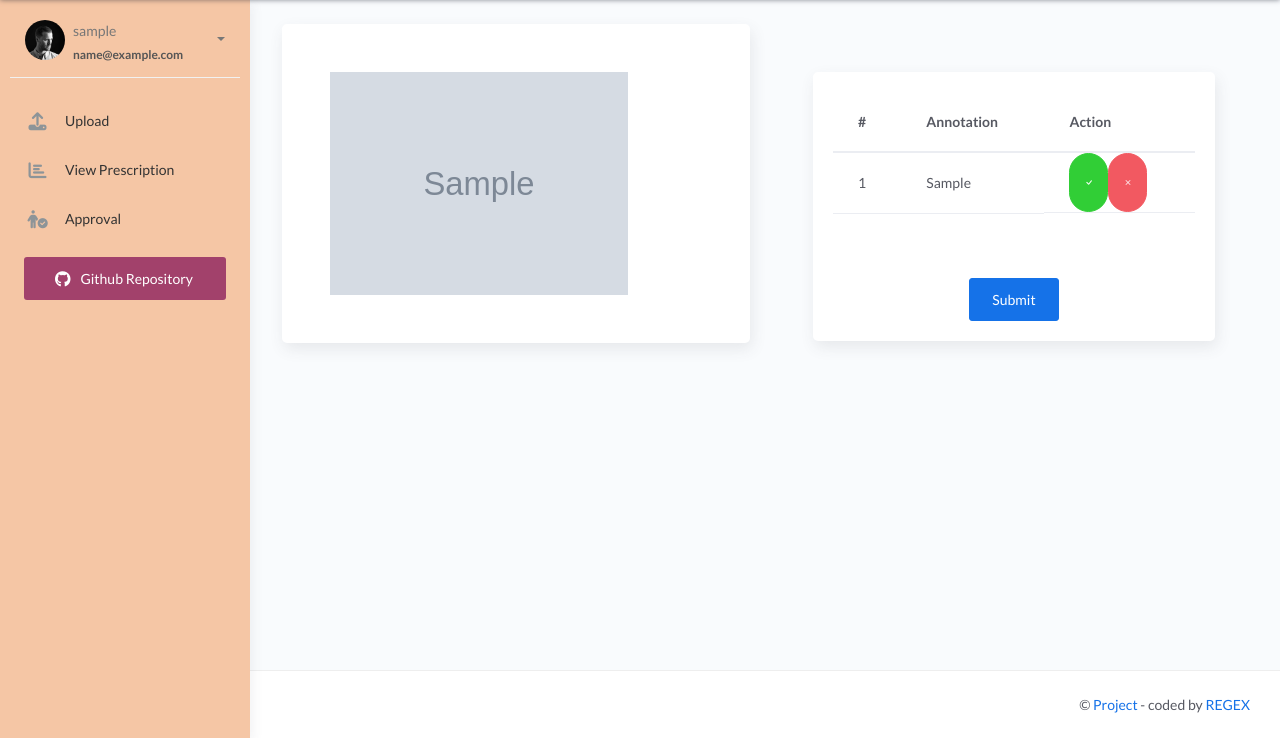
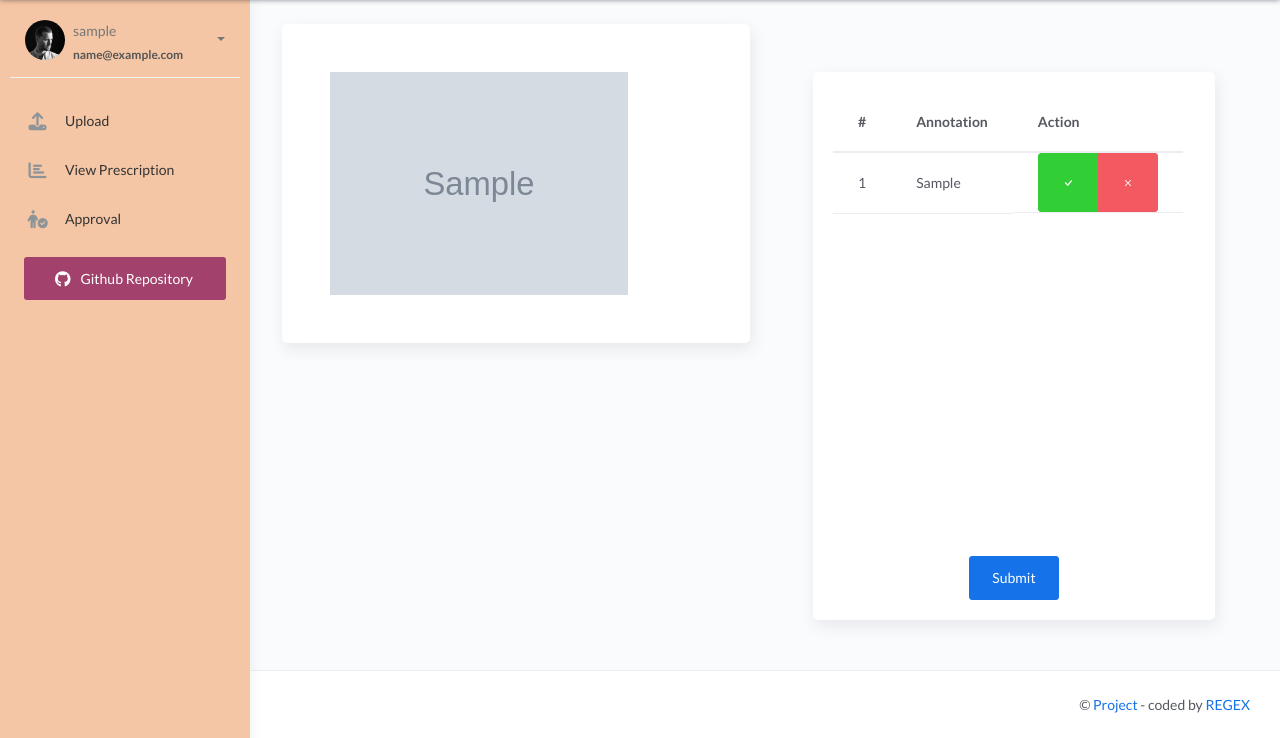
Before and after one commit to adityarajsahu/Medecoder, a Django app: template templates/pages/approvalPage.html in a window 1280 px wide. Shown: the part 62-800 px from the top of the page. Run offline with Django 4.2, Linux system fonts and the light colour scheme; a user stored in the database is signed in; tables that the repository leaves empty hold one stand-in row (values such as "Sample post"); the template is opened without the code that fills it: most values are stand-ins (such as "Sample title", 1, 10 or a date in 2020); grey boxes marked "Sample" are stand-in pictures; some libraries are stand-ins or nearby versions.

Commit message:
approval page css changes

```diff
--- a/templates/pages/approvalPage.html
+++ b/templates/pages/approvalPage.html
@@ -18,7 +18,7 @@
         <div class="card">
           <!-- <img src="{{digitised_image_uri}}" width="80%" alt="pres" /> -->
           <div class="card-body">
-            <table class="table table-hover">
+            <table class="table table-hover" style='height:50vh; display:block; overflow:scroll;'>
                 <thead>
                     <tr>
                         <th scope="col">#</th>
@@ -34,8 +34,12 @@
                       <td>{{forloop.counter}}</td>
                       <td>{{x}}</td>
                       <td class="d-flex">
-                        <button class="btn btn-success btn-sm" style = "border-radius: 25px; " onclick="buttonClick(`{{forloop.counter}}`,true);" id = "{{forloop.counter}}"><i class="bi bi-check"></i></button>
-                        <button class="btn btn-danger btn-sm" style = "border-radius: 25px;" onclick="buttonClick(`{{forloop.counter}}n`,false)" id = "{{forloop.counter}}n"><i class="bi bi-x"></i></button>
+                        <div class="btn-group" role="group" aria-label="Basic example">
+                          <button type="button" class="btn btn-success" onclick="buttonClick(`{{forloop.counter}}`,true);" id = "{{forloop.counter}}"><i class="bi bi-check"></i></button>
+                          <button type="button" class="btn btn-danger" onclick="buttonClick(`{{forloop.counter}}n`,false)" id = "{{forloop.counter}}n"><i class="bi bi-x"></i></button>
+                        </div>
+                        <!-- <button class="btn btn-success btn-sm" style = "border-radius: 50%;" onclick="buttonClick(`{{forloop.counter}}`,true);" id = "{{forloop.counter}}"><i class="bi bi-check"></i></button> -->
+                        <!-- <button class="btn btn-danger btn-sm" style = "border-radius: 50%;" onclick="buttonClick(`{{forloop.counter}}n`,false)" id = "{{forloop.counter}}n"><i class="bi bi-x"></i></button> -->
                       </td>
                   </tr>
                     {% endfor %}
--- a/templates/pages/viewApproval.html
+++ b/templates/pages/viewApproval.html
@@ -23,7 +23,7 @@
                                 <th scope="col">#</th>
                                 <th scope="col">Prescription</th>
                                 <th scope="col">Confidence</th>
-                                <th scope="col">no Checked</th>
+                                <th scope="col">Number Checked</th>
                                 <th scope="col">Status</th>
                                 <!-- <th scope="col">View</th> -->
                             </tr>
```
